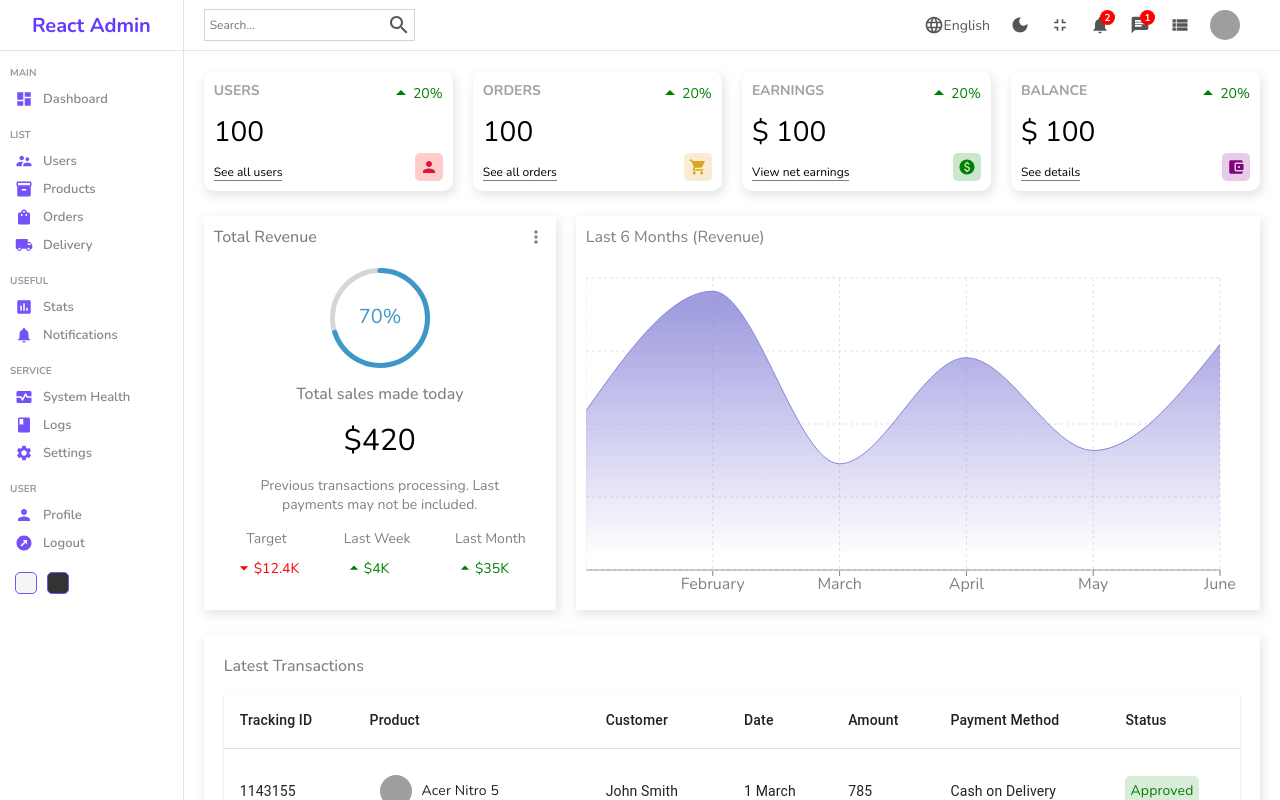
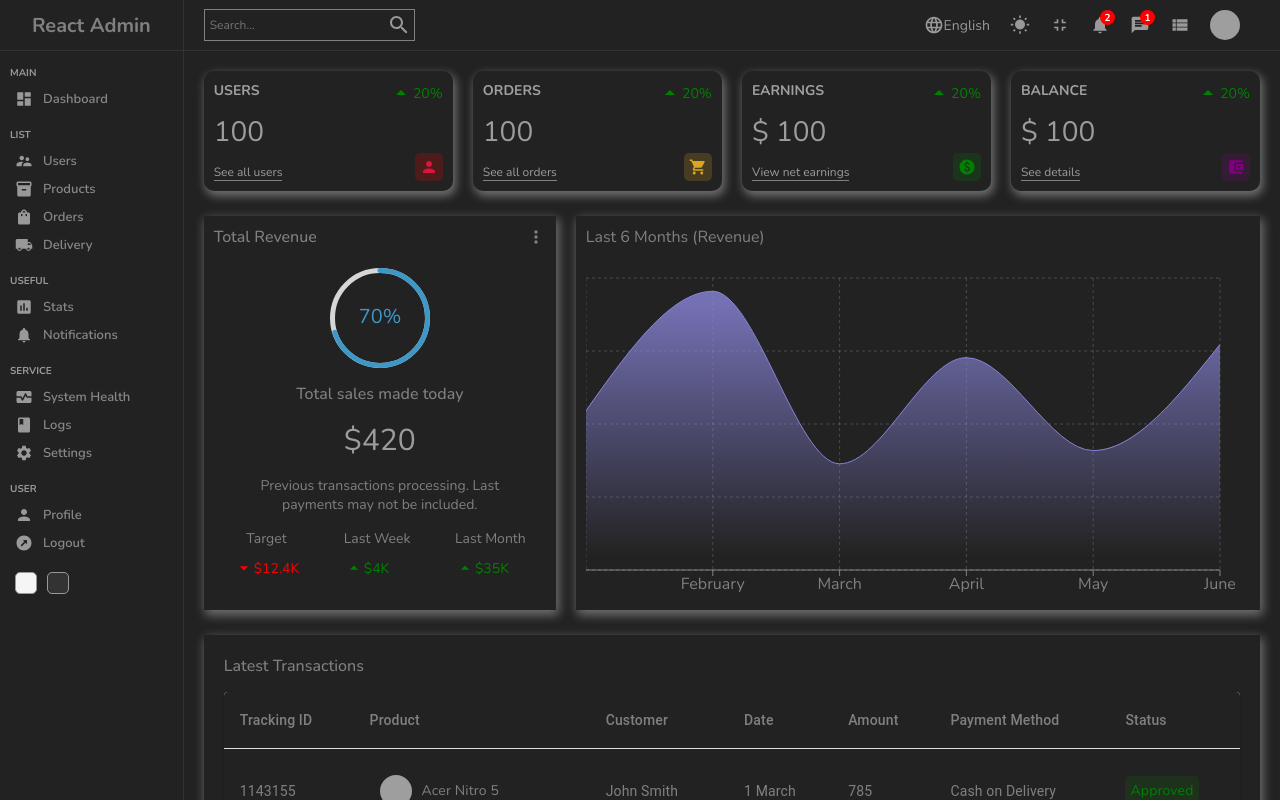
Before and after one commit to varunpats/adminDashboard, a React (Create React App) app in the folder admin-dashboard/: page / in a window 1280 px wide. Both pictures are taken after a click on the element 58 px from the left and 583 px from the top of the page. Shown: the top 800 px of the page. Built offline with nearby package versions, Linux system fonts and the light colour scheme; grey boxes are pictures that could not be loaded.

Commit message:
Developed dark and light options

```diff
--- a/admin-dashboard/src/App.js
+++ b/admin-dashboard/src/App.js
@@ -3,16 +3,21 @@ import {
   Route,
   Routes
 } from "react-router-dom";
+import { useContext } from "react";
 import Home from './pages/home/Home';
 import Login from './pages/login/Login';
 import List from './pages/list/List';
 import Single from './pages/single/Single';
 import New from './pages/new/New';
+import './style/dark.scss';
 import { productInputs, userInputs } from './formsource';
+import { darkModeContext } from "./context/darkModeContext";
 
 function App() {
+  const { darkMode } = useContext(darkModeContext);
+
   return (
-    <div className="App">
+    <div className={darkMode ? "app dark" : "app"}>
       <BrowserRouter>
         <Routes>
           <Route path='/' >
--- a/admin-dashboard/src/components/datatable/Datatable.js
+++ b/admin-dashboard/src/components/datatable/Datatable.js
@@ -32,6 +32,7 @@ export default function Datatable() {
             </div>
 
             <DataGrid
+                className='datagrid'
                 rows={userRows}
                 columns={userColumns.concat(actionColumn)}
                 initialState={{
--- a/admin-dashboard/src/components/navbar/Navbar.js
+++ b/admin-dashboard/src/components/navbar/Navbar.js
@@ -1,14 +1,18 @@
-import React from 'react'
+import React, { useContext } from 'react'
 import './Navbar.scss';
 import SearchIcon from '@mui/icons-material/Search';
 import LanguageIcon from '@mui/icons-material/Language';
 import DarkModeIcon from '@mui/icons-material/DarkMode';
+import WbSunnyIcon from '@mui/icons-material/WbSunny';
 import FullscreenExitIcon from '@mui/icons-material/FullscreenExit';
 import NotificationsIcon from '@mui/icons-material/Notifications';
 import ChatIcon from '@mui/icons-material/Chat';
 import ViewListIcon from '@mui/icons-material/ViewList';
+import { darkModeContext } from '../../context/darkModeContext';
 
 export default function Navbar() {
+  const { dispatch } = useContext(darkModeContext);
+
   return (
     <div className='navbar'>
       <div className='wrapper'>
@@ -22,7 +26,8 @@ export default function Navbar() {
             English
           </div>
           <div className='item'>
-            <DarkModeIcon className='icon' />
+            {!darkModeContext._currentValue.darkMode && <DarkModeIcon className='icon' onClick={() => dispatch({type: 'TOGGLE'})} />}
+            {darkModeContext._currentValue.darkMode && <WbSunnyIcon className='icon' onClick={() => dispatch({type: 'TOGGLE'})} />}
           </div>
           <div className='item'>
             <FullscreenExitIcon className='icon' />
--- a/admin-dashboard/src/components/navbar/Navbar.scss
+++ b/admin-dashboard/src/components/navbar/Navbar.scss
@@ -42,6 +42,7 @@
 
                 .icon {
                     font-size: 20px;
+                    cursor: pointer;
                 }
 
                 .count {
--- a/admin-dashboard/src/components/sidebar/Sidebar.js
+++ b/admin-dashboard/src/components/sidebar/Sidebar.js
@@ -1,4 +1,4 @@
-import React from 'react';
+import React, { useContext } from 'react';
 import { Link } from 'react-router-dom';
 import './Sidebar.scss';
 import DashboardIcon from '@mui/icons-material/Dashboard';
@@ -13,8 +13,11 @@ import BookIcon from '@mui/icons-material/Book';
 import SettingsIcon from '@mui/icons-material/Settings';
 import SupervisorAccountIcon from '@mui/icons-material/SupervisorAccount';
 import OutboundIcon from '@mui/icons-material/Outbound';
+import { darkModeContext } from '../../context/darkModeContext';
 
 export default function Sidebar() {
+    const { dispatch } = useContext(darkModeContext);
+
     return (
         <div className='sidebar'>
             <div className='top'>
@@ -86,8 +89,8 @@ export default function Sidebar() {
                 </ul>
             </div>
             <div className='bottom'>
-                <div className='colorOption'></div>
-                <div className='colorOption'></div>
+                <div className='colorOption' onClick={() => dispatch({type: 'LIGHT'})}></div>
+                <div className='colorOption' onClick={() => dispatch({type: 'DARK'})}></div>
             </div>
         </div>
     )
--- /dev/null
+++ b/admin-dashboard/src/context/darkModeContext.js
@@ -0,0 +1,14 @@
+import { createContext, useReducer } from "react"
+import darkModeReducer from "./darkModeReducer";
+
+const INITIAL_STATE = {
+    darkMode: false
+}
+
+export const darkModeContext = createContext(INITIAL_STATE);
+
+export const DarkModeProvider = ({ children }) => {
+    const [state, dispatch] = useReducer(darkModeReducer, INITIAL_STATE);
+
+    return <darkModeContext.Provider value={{darkMode: state.darkMode, dispatch}}>{children}</darkModeContext.Provider>
+}
--- /dev/null
+++ b/admin-dashboard/src/context/darkModeReducer.js
@@ -0,0 +1,23 @@
+const darkModeReducer = (state, action) => {
+    switch (action.type) {
+        case 'LIGHT': {
+            return {
+                darkMode: false
+            }
+        }
+        case 'DARK': {
+            return {
+                darkMode: true
+            }
+        }
+        case 'TOGGLE': {
+            return {
+                darkMode: !state.darkMode
+            }
+        }
+        default:
+            return state
+    }
+}
+
+export default darkModeReducer;
--- a/admin-dashboard/src/datasource.js
+++ b/admin-dashboard/src/datasource.js
@@ -18,7 +18,6 @@ export const userColumns = [
         headerName: "Email",
         width: 230,
     },
-
     {
         field: "age",
         headerName: "Age",
--- a/admin-dashboard/src/index.js
+++ b/admin-dashboard/src/index.js
@@ -1,10 +1,13 @@
 import React from 'react';
 import ReactDOM from 'react-dom/client';
 import App from './App';
+import { DarkModeProvider } from './context/darkModeContext';
 
 const root = ReactDOM.createRoot(document.getElementById('root'));
 root.render(
   <React.StrictMode>
-    <App />
+    <DarkModeProvider>
+      <App />
+    </DarkModeProvider>
   </React.StrictMode>
 );
--- a/admin-dashboard/src/pages/new/New.js
+++ b/admin-dashboard/src/pages/new/New.js
@@ -36,7 +36,7 @@ export default function New({ inputs, title }) {
                                     <input type={input.type} placeholder={input.placeholder} />
                                 </div>
                             })}
-                            <button>Send</button>
+                            <button className='sendButton'>Send</button>
                         </form>
                     </div>
                 </div>
--- a/admin-dashboard/src/pages/new/New.scss
+++ b/admin-dashboard/src/pages/new/New.scss
@@ -60,7 +60,7 @@
                         }
                     }
 
-                    button {
+                    .sendButton {
                         width: 150px;
                         padding: 10px;
                         border: none;
--- /dev/null
+++ b/admin-dashboard/src/style/dark.scss
@@ -0,0 +1,91 @@
+.app.dark {
+    background-color: #222;
+    color: rgb(156, 156, 156);
+
+    .grid {
+        stroke: rgba(228, 228, 228, 0.2);
+    }
+
+    .table {
+        tr {
+            background-color: #222;
+        }
+
+        .tableCell {
+            color: gray;
+        }
+    }
+
+    .navbar {
+        color: #999;
+        border-color: #333;
+
+        .search {
+            border-color: gray;
+        }
+    }
+
+    .sidebar {
+        background-color: #222;
+        border-color: #333;
+
+        .top {
+            border-color: #333;
+
+            .logo {
+                color: gray;
+            }
+        }
+
+        .center {
+            ul {
+                li {
+                    &:hover {
+                        background-color: #333;
+                    }
+
+                    .icon {
+                        color: #999;
+                    }
+                }
+            }
+        }
+
+        .bottom {
+            .colorOption {
+                border-color: #999;
+            }
+        }
+    }
+
+    .datatable {
+        .datagrid {
+            color: gray;
+
+            .viewButton,
+            .delButton {
+                color: gray;
+                border: none;
+            }
+        }
+    }
+
+    input {
+        background-color: transparent;
+    }
+
+    .new {
+        .container {
+            .bottom {
+                .right {
+                    form {
+                        .sendButton {
+                            background-color: #999;
+                            color: #222;
+                        }
+                    }
+                }
+            }
+        }
+    }
+}
```
